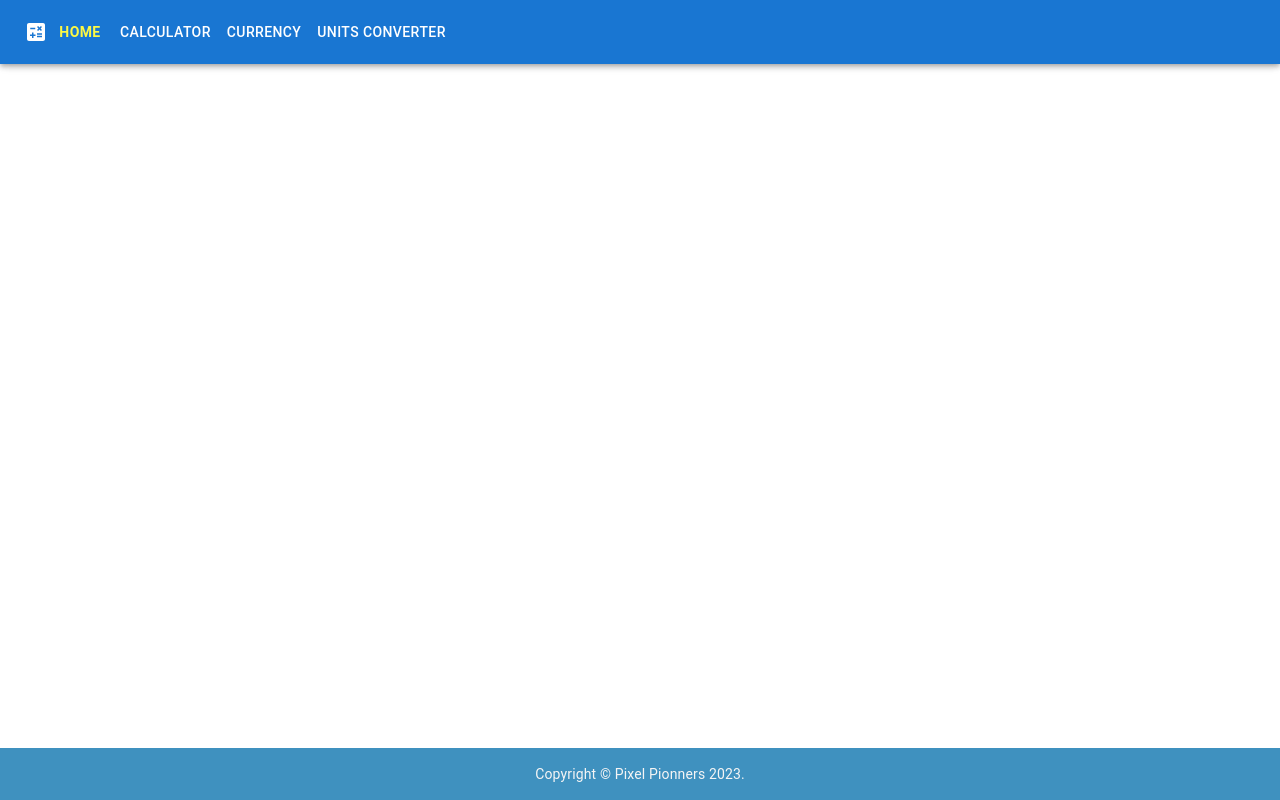
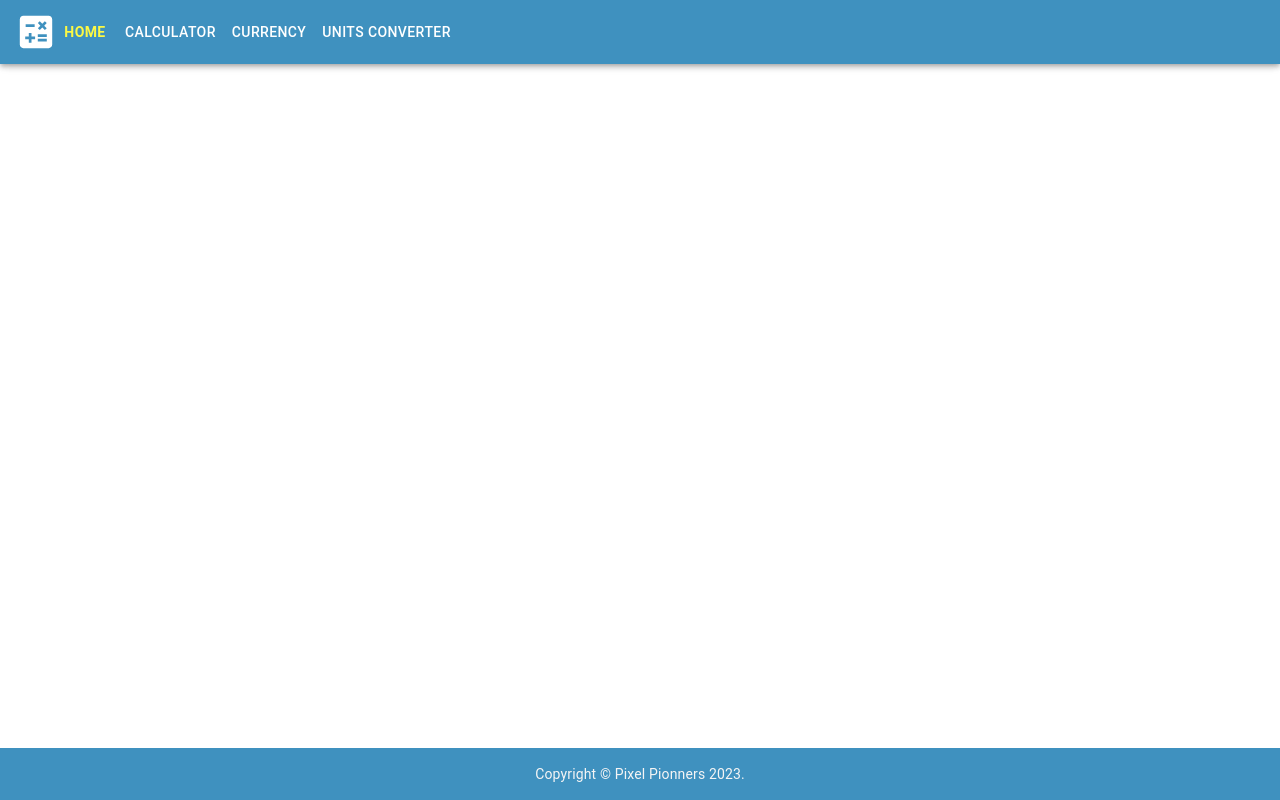
Before and after one commit to vighimre87/Calculator, a React (Create React App) app: page / in a window 1280 px wide. Built offline with nearby package versions, Linux system fonts and the light colour scheme.

Commit message:
increase icon size and adjust header bg colour

```diff
--- a/src/components/Header/Header.css
+++ b/src/components/Header/Header.css
@@ -1,10 +1,21 @@
+.header-icon {
+  transform: scale(1.8);
+  margin-right: 5px;
+}
+
+.side-header-icon {
+  transform: scale(1.8);
+  color: #3f91bf;
+  margin-top: 20px;
+}
+
 .header-button.active {
   color: #fcf944;
   font-weight: bold;
 }
 
 .side-button.active {
-  background-color: #1976d2;
+  background-color: #3f91bf;
   color: #fcf944;
 }
 
--- a/src/components/Header/Header.js
+++ b/src/components/Header/Header.js
@@ -43,7 +43,7 @@ function DrawerAppBar(props) {
 
   const drawer = (
     <Box onClick={handleDrawerToggle} sx={{ textAlign: "center" }}>
-      <CalculateIcon />
+      <CalculateIcon className="side-header-icon" />
       {/* <Divider /> */}
       <List>
         {navItems.map((item) => (
@@ -70,9 +70,15 @@ function DrawerAppBar(props) {
     window !== undefined ? () => window().document.body : undefined;
 
   return (
-    <Box sx={{ display: "flex", height: { xs: "56px", md: "64px" } }}>
+    <Box
+      sx={{
+        display: "flex",
+
+        height: { xs: "56px", md: "64px" }
+      }}
+    >
       <CssBaseline />
-      <AppBar component="nav">
+      <AppBar component="nav" sx={{ backgroundColor: "#3F91BF" }}>
         <Toolbar>
           <IconButton
             color="inherit"
@@ -83,7 +89,7 @@ function DrawerAppBar(props) {
           >
             <MenuIcon />
           </IconButton>
-          <CalculateIcon />
+          <CalculateIcon className="header-icon" />
           <Box sx={{ display: { xs: "none", sm: "block" } }}>
             {navItems.map((item) => (
               <Button
```
